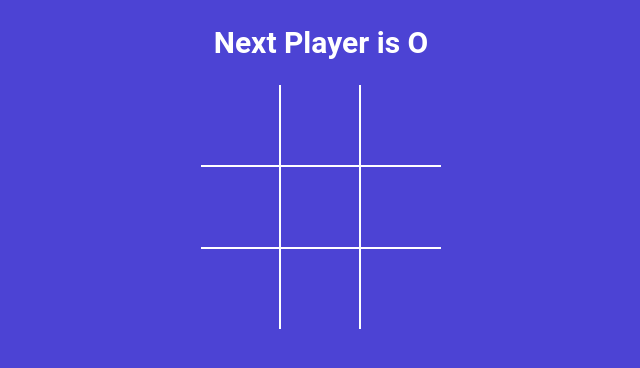
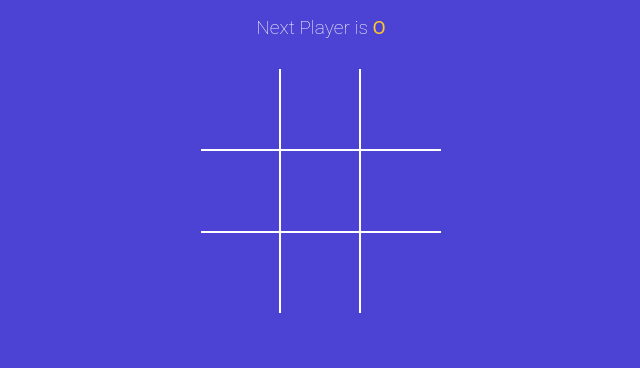
Before and after one commit to sudhamshu4/tictactoe-game, a React (Vite) app: page / in a window 1280 px wide. Shown: the top 368 px of the page, without its empty margins (319-959 px from the left). Built offline with nearby package versions, Linux system fonts and the light colour scheme.

Commit message:
display draw message. apply colour for status message

```diff
--- a/src/App.jsx
+++ b/src/App.jsx
@@ -1,6 +1,7 @@
 import { useState } from 'react';
 import './styles.scss';
 import Board from './components/Board';
+import StatusMessage from './components/StatusMessage';
 import { calculateWinner } from './winner';
 
 function App() {
@@ -8,10 +9,6 @@ function App() {
   const [isXNext, setIsXNext] = useState(false);
 
   const winner = calculateWinner(squares);
-  const nextPlayer = isXNext ? 'X' : 'O';
-  const statusMessage = winner
-    ? `Winner is ${winner}`
-    : `Next Player is ${nextPlayer}`;
 
   const handleSquareClick = clickedposition => {
     if (squares[clickedposition] || winner) {
@@ -32,7 +29,7 @@ function App() {
 
   return (
     <div className="app">
-      <h2>{statusMessage}</h2>
+      <StatusMessage winner={winner} isXNext={isXNext} squares={squares} />
       <Board squares={squares} handleSquareClick={handleSquareClick} />
     </div>
   );
--- /dev/null
+++ b/src/components/StatusMessage.jsx
@@ -0,0 +1,43 @@
+const StatusMessage = ({ winner, isXNext, squares }) => {
+  const noMovesLeft = squares.every(squareValue => squareValue !== null);
+
+  const nextPlayer = isXNext ? 'X' : 'O';
+
+  const renderStatusMessage = () => {
+    if (winner) {
+      return (
+        <>
+          winner is{' '}
+          <span className={winner === 'X' ? 'text-green' : 'text-orange'}>
+            {winner}
+          </span>
+        </>
+      );
+    }
+    if (!winner && noMovesLeft) {
+      return (
+        <>
+          <span className="text-green">X</span> and{' '}
+          <span className="text-orange">O</span> tied
+        </>
+      );
+    }
+
+    if (!winner && !noMovesLeft) {
+      return (
+        <>
+          Next Player is{' '}
+          <span className={isXNext ? 'text-green' : 'text-orange'}>
+            {nextPlayer}
+          </span>
+        </>
+      );
+    }
+
+    return null;
+  };
+
+  return <h2 className="status-message">{renderStatusMessage()}</h2>;
+};
+
+export default StatusMessage;
```
